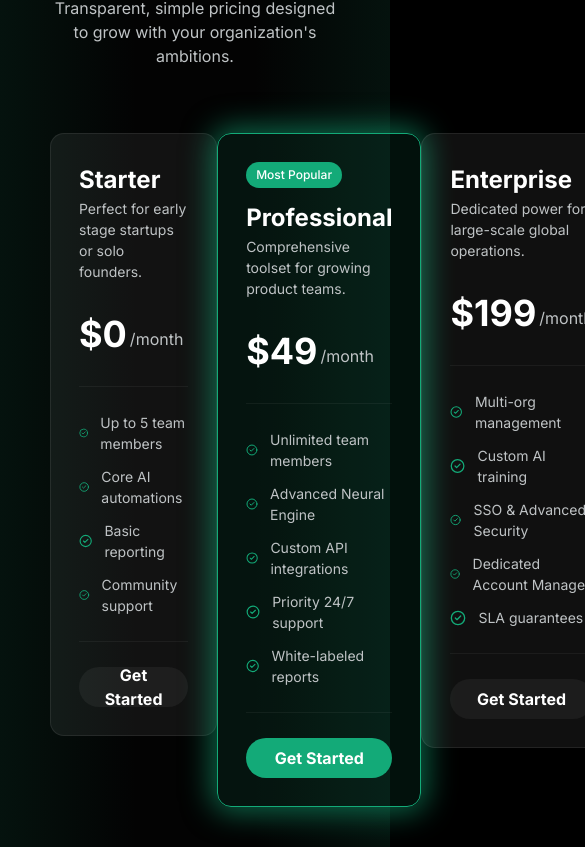
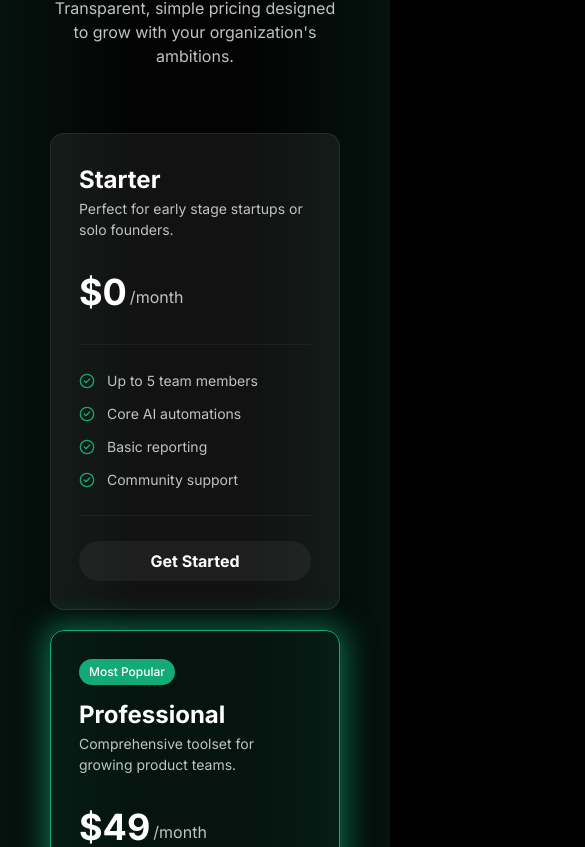
Before and after one commit to joaovictormendessilva/pulse-ai, a Next.js app: page / in a window 390 px wide. Shown: the part 6157-7004 px from the top of the page, 585 px wide, since content can reach past the window. Built offline with nearby package versions, Linux system fonts and the light colour scheme.

Commit message:
feature: adjust the price section responsiveness

```diff
--- a/app/(pages)/components/prices-section/PricesSection.tsx
+++ b/app/(pages)/components/prices-section/PricesSection.tsx
@@ -15,7 +15,7 @@ export function PricesSection() {
           chipLabel="Pricing Plans"
         />
 
-        <div className="flex justify-between">
+        <div className="flex max-[1000px]:flex-col justify-between max-[1000px]:items-center gap-[20px]">
           {plans.map((plan) => (
             <PriceCard key={plan.id} {...plan} />
           ))}
```
